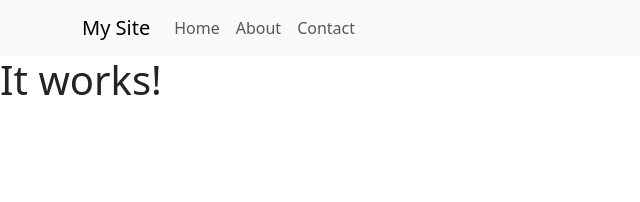
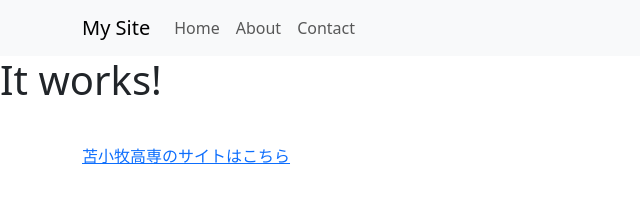
Before and after one commit to nittc-st/nittc-st.github.io, a plain HTML site: page index.html in a window 1280 px wide. Shown: the whole page, without its empty margins (0-640 px from the left). Drawn offline with nearby package versions, Linux system fonts and the light colour scheme.

Commit message:
フッター用のファイルを作成しました。

```diff
--- /dev/null
+++ b/components/footer.html
@@ -0,0 +1,5 @@
+<div class="container">
+    <footer class="py-3 my-4">
+        <a href="https://www.tomakomai-ct.ac.jp/">苫小牧高専のサイトはこちら</a>
+    </footer>
+</div>
--- a/index.html
+++ b/index.html
@@ -12,6 +12,7 @@
 <body>
   <div id="navbar"></div>
   <h1>It works!</h1>
+  <div id="footer"></div>
 </body>
 
 </html>
--- a/js/common.js
+++ b/js/common.js
@@ -13,3 +13,7 @@ async function loadComponent(selecter, path) {
 const navbarUrl = new URL("../components/navbar.html", import.meta.url);
 
 loadComponent("#navbar", navbarUrl);
+
+const footerUrl = new URL("../components/footer.html", import.meta.url);
+
+loadComponent("#footer", footerUrl);
```
